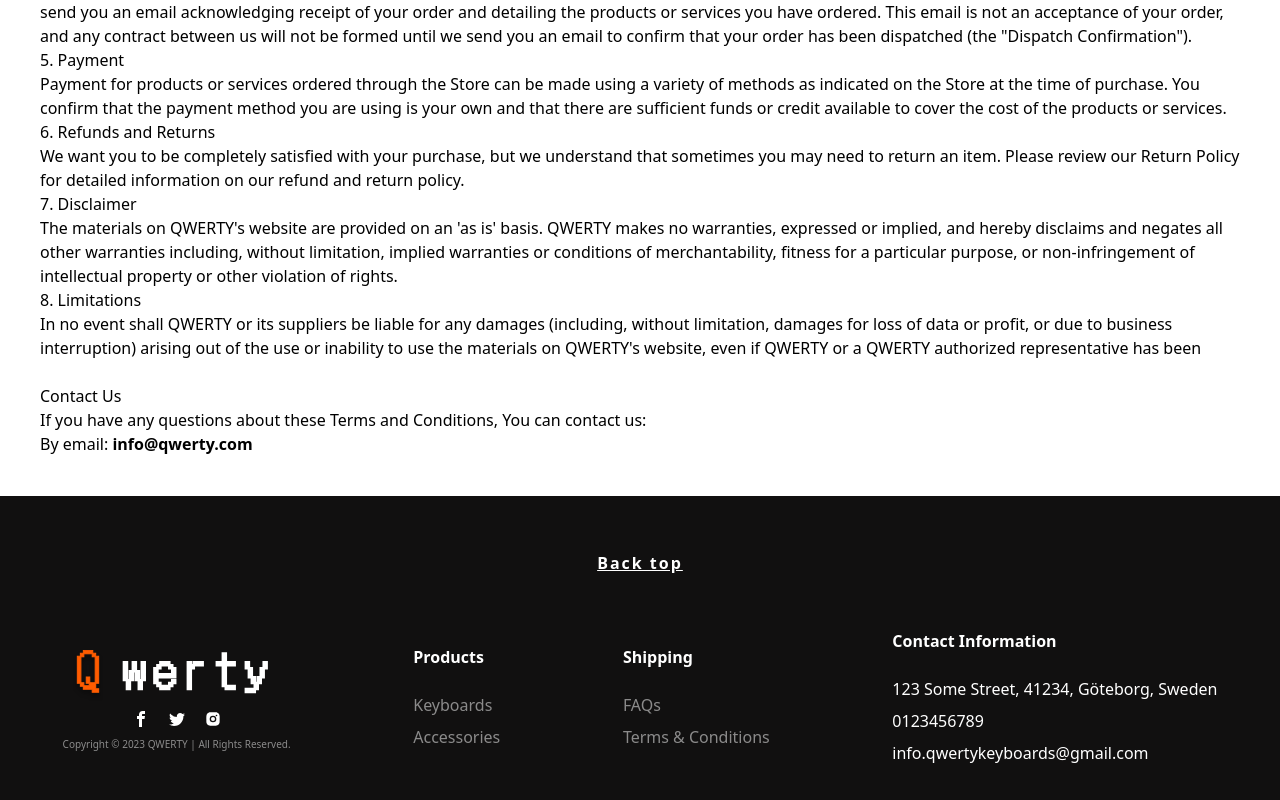
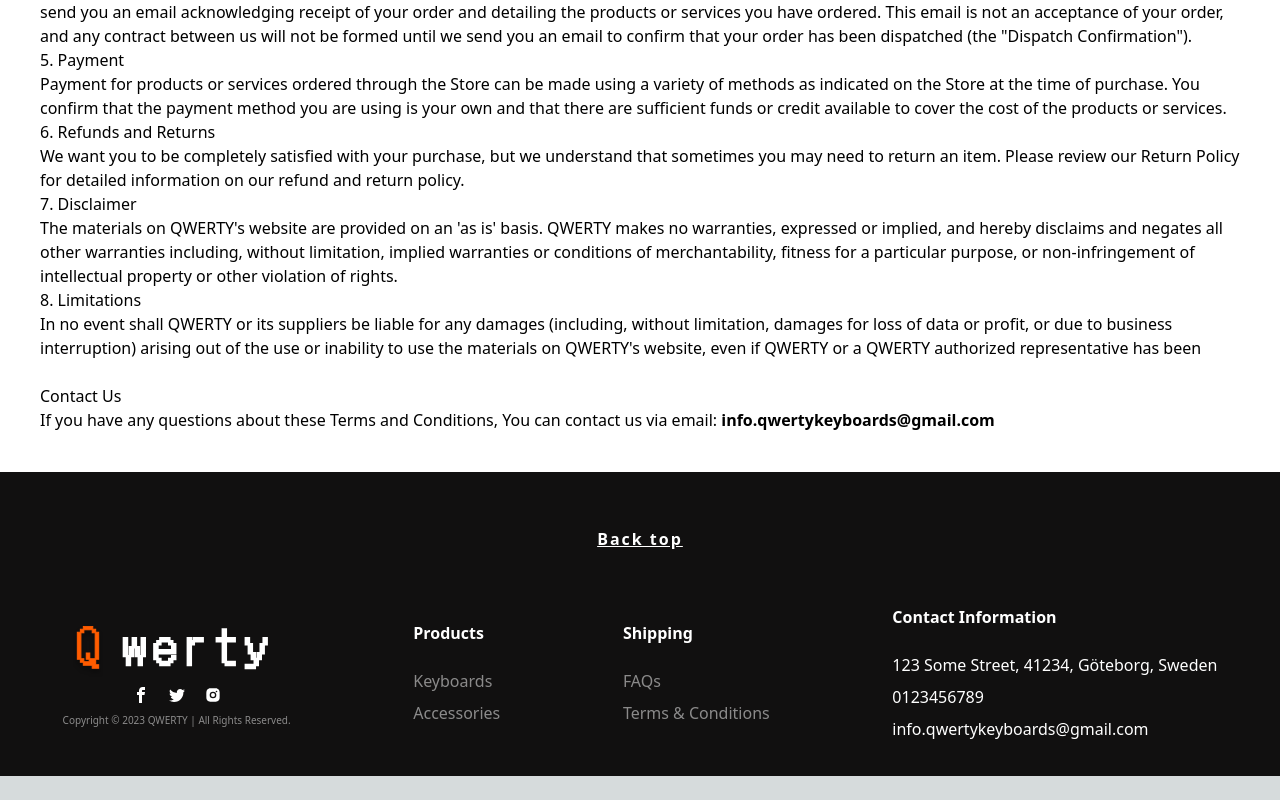
Before and after one commit to DWMi/QWERTY-exam, a Next.js app: page /termsandcondition in a window 1280 px wide. Shown: the part 809-1609 px from the top of the page. After the commit the page ends 1585 px from the top, so only its background shows below. Built offline with nearby package versions, Linux system fonts and the light colour scheme; no server answers; the database is empty.

Commit message:
t&c email fix

```diff
--- a/pages/termsandcondition.js
+++ b/pages/termsandcondition.js
@@ -10,7 +10,6 @@ const tc = () => {
         <h1 style={{ textAlign: "center" }}>
           Terms and Conditions for QWERTY{" "}
         </h1>
-
         <h2>1. Introduction</h2>
         <p>
           Welcome to the QWERTY ("Store"). These terms and conditions ("Terms",
@@ -20,7 +19,6 @@ const tc = () => {
           of the Store and any of its products or services (collectively,
           "Store" or "Services").
         </p>
-
         <h2>2. Agreement to Terms</h2>
         <p>
           By accessing or using the Store, you agree that you have read,
@@ -29,7 +27,6 @@ const tc = () => {
           using or accessing this site. The materials contained in this Store
           are protected by applicable copyright and trademark law.
         </p>
-
         <h2>3. Use License</h2>
         <p>
           Permission is granted to temporarily download one copy of the
@@ -57,7 +54,6 @@ const tc = () => {
           this license, you must destroy any downloaded materials in your
           possession whether in electronic or printed format.
         </p>
-
         <h2>4. Product Orders</h2>
         <p>
           By placing an order through the Store, you are making an offer to
@@ -104,17 +100,15 @@ const tc = () => {
         <h2>Contact Us</h2>
         <p>
           If you have any questions about these Terms and Conditions, You can
-          contact us:
+          contact us via email:
+          <a
+            style={{ fontWeight: "bold" }}
+            href="mailto:info.qwertykeyboards@gmail.com"
+          >
+            {" "}
+            info.qwertykeyboards@gmail.com
+          </a>
         </p>
-        <ul>
-          <li>
-            By email:
-            <a style={{ fontWeight: "bold" }} href="mailto:info@qwerty.com">
-              {" "}
-              info@qwerty.com
-            </a>
-          </li>
-        </ul>
       </div>
     </>
   );
```
